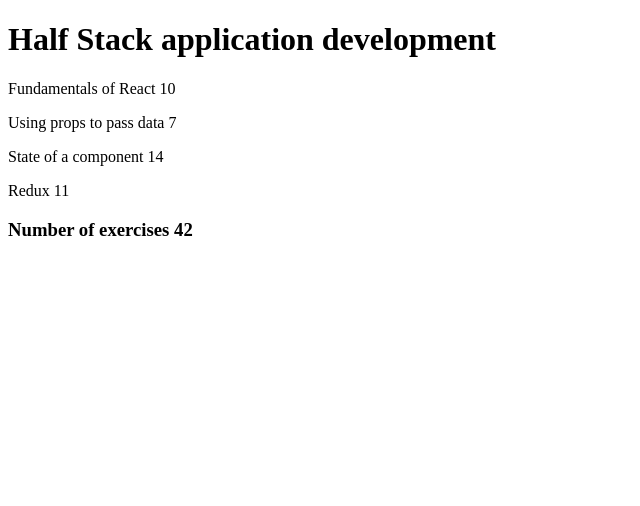
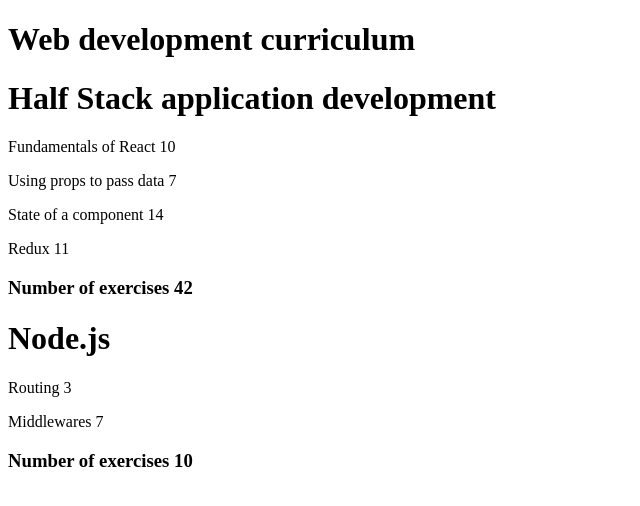
Before and after one commit to Jean198/fullstackOpenCourse2023, a React (Create React App) app in the folder part1/courseinfo/: page / in a window 1280 px wide. Shown: the top 506 px of the page, without its empty margins (0-640 px from the left). Built offline with nearby package versions, Linux system fonts and the light colour scheme.

Commit message:
Course information step9

```diff
--- a/part1/courseinfo/src/App.js
+++ b/part1/courseinfo/src/App.js
@@ -1,7 +1,8 @@
 const App = () => {
-  const course = {
+  const courses = [
+    {
+      name: 'Half Stack application development',
       id: 1,
-    name: 'Half Stack application development',
       parts: [
         {
           name: 'Fundamentals of React',
@@ -18,26 +19,49 @@ const App = () => {
           exercises: 14,
           id: 3,
         },
-
         {
           name: 'Redux',
           exercises: 11,
           id: 4,
         },
       ],
-  };
+    },
+    {
+      name: 'Node.js',
+      id: 2,
+      parts: [
+        {
+          name: 'Routing',
+          exercises: 3,
+          id: 1,
+        },
+        {
+          name: 'Middlewares',
+          exercises: 7,
+          id: 2,
+        },
+      ],
+    },
+  ];
 
-  return <Course course={course} />;
+  return <Course courses={courses} />;
 };
 
 export default App;
 
-const Course = ({ course }) => {
+const Course = ({ courses }) => {
+  return (
+    <>
+      <h1>Web development curriculum</h1>
+      {courses.map((course) => {
         return (
           <>
             <Header course={course.name} />
             <Content parts={course.parts} />
             <Total parts={course.parts} />
+          </>
+        );
+      })}
     </>
   );
 };
```
Lines whose indentation alone changed are shown as unchanged.
